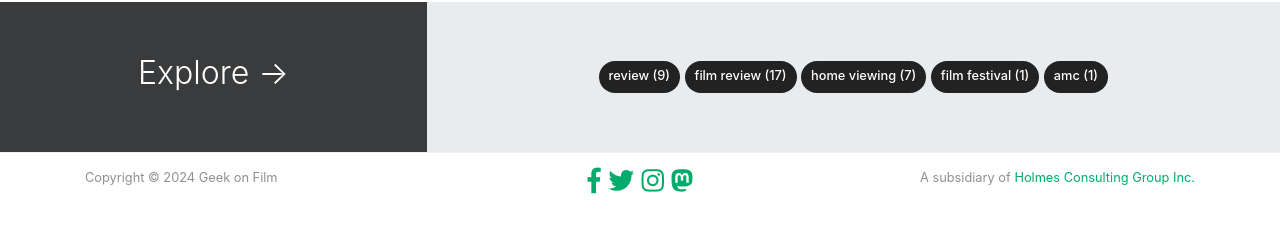
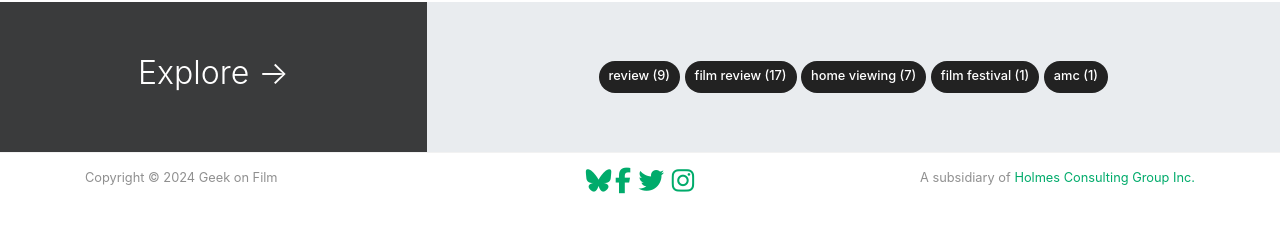
Before and after one commit to holmesconsulting/geekonfilm, a Jekyll site: the page built from _pages/about.md, in a window 1280 px wide and 1331 px high. Shown: the part 1062-1295 px from the top of the window. Built offline with Jekyll 4.4.1, drawn with Linux system fonts in a browser that asks for light colours; nearby versions of some CDN libraries.

Commit message:
Upgrade to FontAwesome 6.7.0.

```diff
--- a/_layouts/default.html
+++ b/_layouts/default.html
@@ -31,7 +31,7 @@
 	<!-- defer loading of font and font awesome -->
 	<noscript id="deferred-styles">
 		<link href="https://fonts.googleapis.com/css?family=Righteous%7CMerriweather:300,300i,400,400i,700,700i" rel="stylesheet">
-		<link rel="stylesheet" href="https://use.fontawesome.com/releases/v5.0.13/css/all.css" integrity="sha384-DNOHZ68U8hZfKXOrtjWvjxusGo9WQnrNx2sqG0tfsghAvtVlRW3tvkXWZh58N9jp" crossorigin="anonymous">
+		<link rel="stylesheet" href="https://cdnjs.cloudflare.com/ajax/libs/font-awesome/6.7.0/css/all.min.css"  crossorigin="anonymous">
 	</noscript>
 
 
@@ -158,14 +158,16 @@
                 Copyright © {{ site.time | date: "%Y" }} {{ site.name }}
             </div>
             <div class="col-md-4 col-sm-4 text-center text-lg-center">
+                <!-- Bluesky -->
+                <a href="https://bsky.app/profile/geekonfilm.bsky.social"><i class="fa-brands fa-bluesky fa-2x"></i></a>
                 <!-- Facebook -->
                 <a href="https://www.facebook.com/GeekOnFilm"><i class="fab fa-facebook-f fa-2x"></i></a>
                 <!-- Twitter -->
                 <a href="https://twitter.com/geekonfilmcom"><i class="fab fa-twitter pl-1 fa-2x"></i></a>
                 <!-- Instagram -->
                 <a href="https://www.instagram.com/geekonfilmcom/"><i class="fab fa-instagram pl-1 fa-2x"></i></a>
-		<!-- Mastodon -->
-		<a rel="me" href="https://filmherd.social/@geekonfilm"><i class="fab fa-mastodon pl-1 fa-2x"></i></a>
+		        <!-- Mastodon -->
+		        <!-- <a rel="me" href="https://filmherd.social/@geekonfilm"><i class="fab fa-mastodon pl-1 fa-2x"></i></a> -->
 
             </div>
             <div class="col-md-4 col-sm-4 text-center text-lg-right">
```
